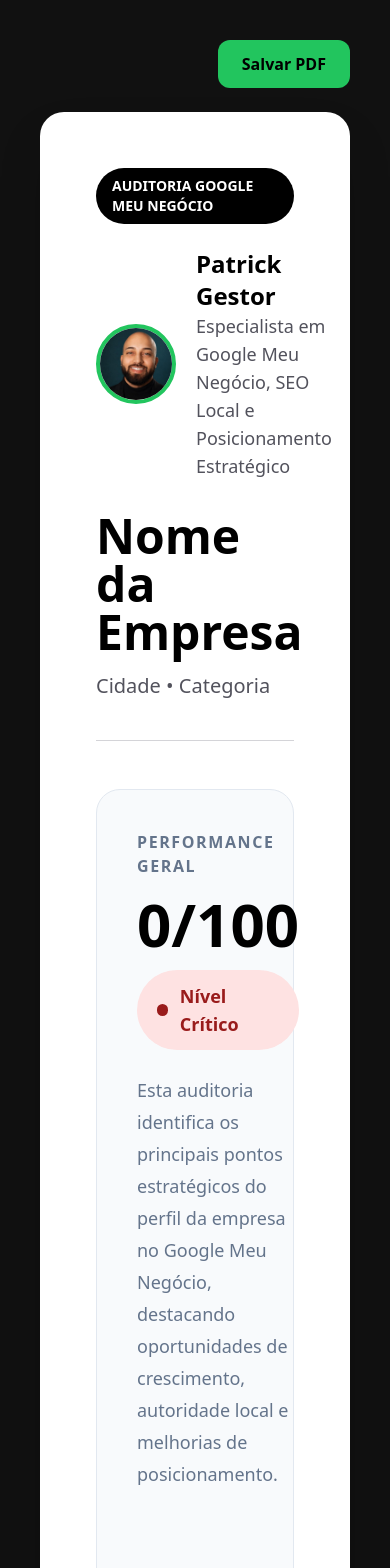
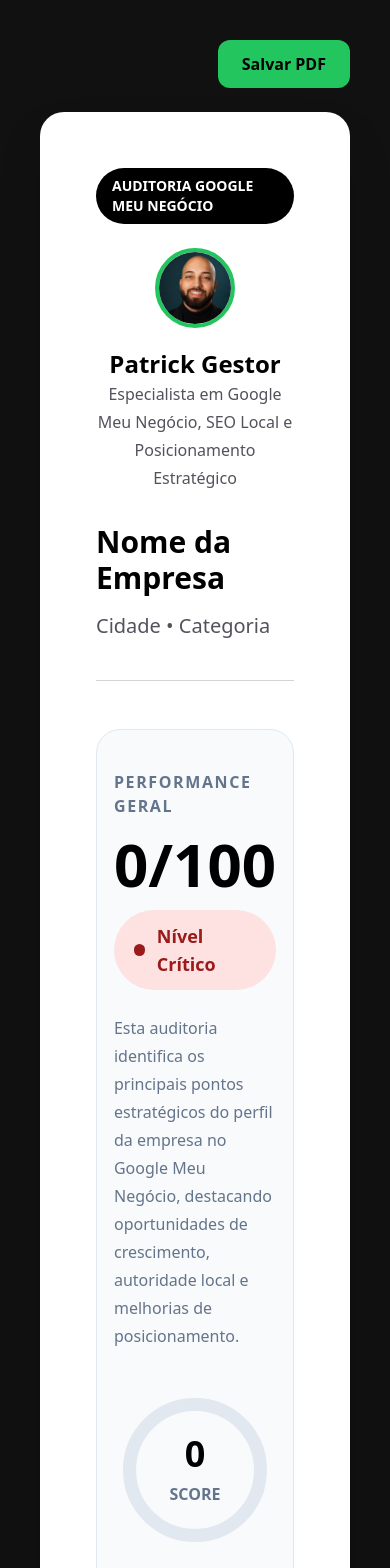
Before and after one commit to patrickvelho94/gmn-laudos, a Next.js app: page /laudo in a window 390 px wide. Shown: the top 1568 px of the page. Built offline with nearby package versions, Linux system fonts and the light colour scheme.

Commit message:
ajustes mobile

```diff
--- a/app/laudo/page.tsx
+++ b/app/laudo/page.tsx
@@ -87,7 +87,7 @@ const perfilScore =
     AUDITORIA GOOGLE MEU NEGÓCIO
   </div>
 
-  <div className="flex items-center gap-5 mb-8">
+  <div className="flex flex-col md:flex-row items-center md:items-start gap-5 mb-8 text-center md:text-left">
 
     <img
       src="/patrick.png"
@@ -101,7 +101,7 @@ const perfilScore =
         Patrick Gestor
       </h2>
 
-      <p className="text-zinc-600 text-lg leading-7">
+      <p className="text-zinc-600 text-base md:text-lg leading-7 break-words">
         Especialista em Google Meu Negócio,
         SEO Local e Posicionamento Estratégico
       </p>
@@ -110,7 +110,7 @@ const perfilScore =
 
   </div>
 
-  <h1 className="text-5xl font-black mb-4">
+  <h1 className="text-3xl md:text-5xl font-black mb-4 break-words">
     {empresa}
   </h1>
 
@@ -125,7 +125,7 @@ const perfilScore =
 
             <div className="bg-[#f8fafc] border border-[#e2e8f0] rounded-3xl p-10">
 
-              <div className="flex items-center justify-between gap-10 flex-wrap">
+              <div className="flex flex-col xl:flex-row items-center xl:items-start justify-between gap-10">
 
                 {/* ESQUERDA */}
                 <div>
@@ -148,7 +148,7 @@ const perfilScore =
 
                   </div>
 
-                  <p className="text-[#64748b] mt-6 text-lg leading-8 max-w-[500px]">
+                  <p className="text-[#64748b] mt-6 text-base md:text-lg leading-7 md:leading-8 w-full max-w-[500px] break-words">
                     Esta auditoria identifica os principais pontos estratégicos
                     do perfil da empresa no Google Meu Negócio, destacando
                     oportunidades de crescimento, autoridade local e melhorias
@@ -158,7 +158,7 @@ const perfilScore =
                 </div>
 
                 {/* DIREITA */}
-                <div className="relative w-[220px] h-[220px] flex items-center justify-center">
+                <div className="relative w-[160px] h-[160px] md:w-[220px] md:h-[220px] flex items-center justify-center">
 
                   <svg
                     className="w-full h-full rotate-[-90deg]"
@@ -199,7 +199,7 @@ const perfilScore =
                   {/* TEXTO */}
                   <div className="absolute flex flex-col items-center justify-center">
 
-                    <span className="text-6xl font-black">
+                    <span className="text-4xl md:text-6xl font-black">
                       {score}
                     </span>
 
@@ -223,7 +223,7 @@ const perfilScore =
       SEO LOCAL
     </p>
 
-    <h3 className="text-3xl font-black mb-4">
+    <h3 className="text-2xl md:text-3xl font-black mb-4">
       {seoScore}%
     </h3>
 
```
